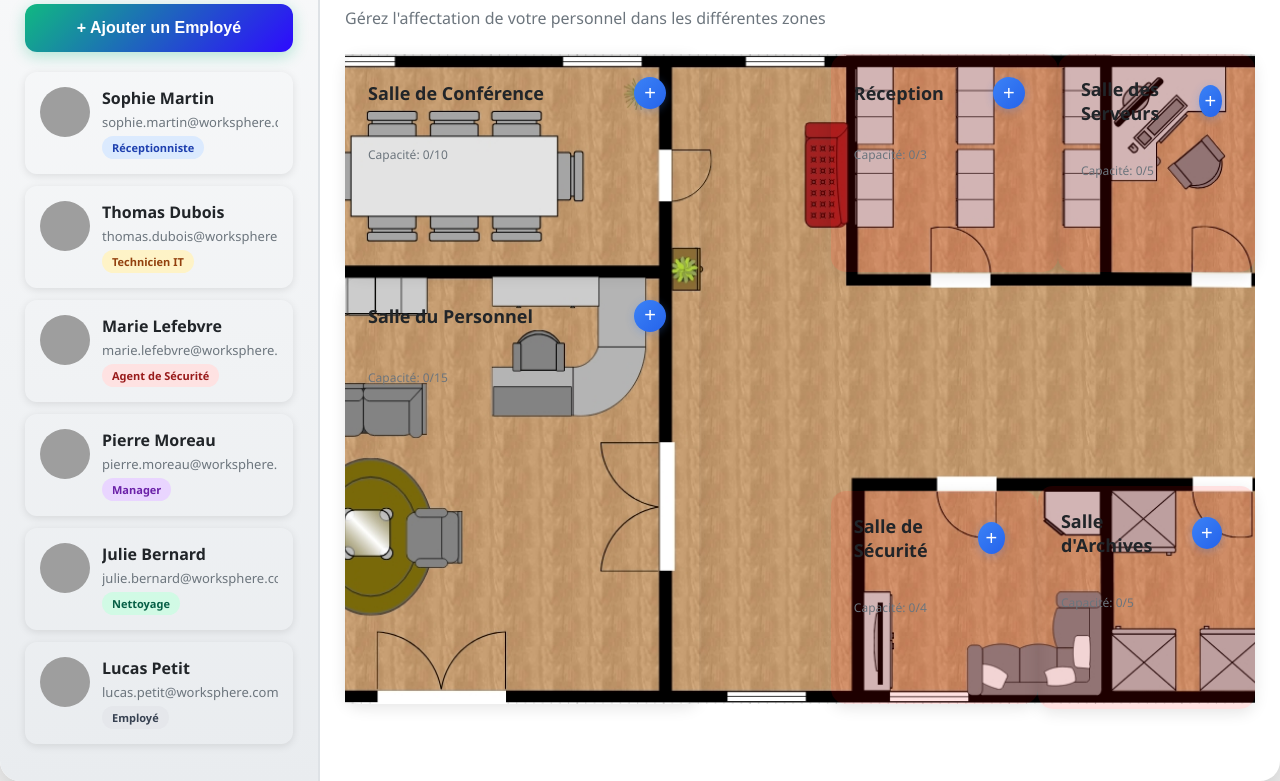
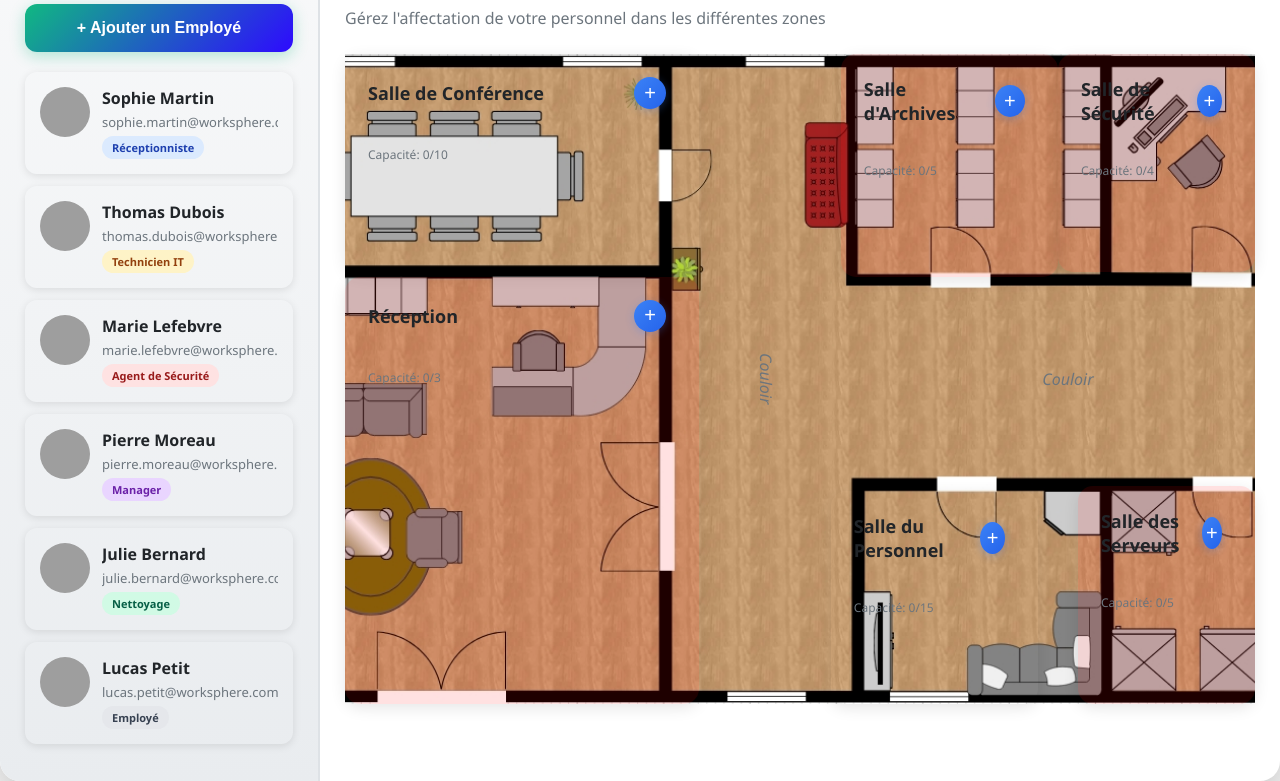
Before and after one commit to IlyasBh02/WorkSphere_Virtual_Workspace, a plain HTML site: page index.html in a window 1280 px wide. Shown: the part 71-852 px from the top of the page. Drawn offline with Linux system fonts and the light colour scheme; grey boxes are pictures that could not be loaded.

Commit message:
adit in the room's section, i hade a prob in the order of room's

```diff
--- a/index.html
+++ b/index.html
@@ -62,6 +62,66 @@
           </div>
 
           <!-- Reception -->
+          <!-- <div class="room-card required-empty" id="room-reception">
+            <div class="room-header">
+              <h3>Réception</h3>
+              <button class="add-to-room-btn" data-room="reception">+</button>
+            </div>
+            <div class="room-workers" id="workers-reception"></div>
+            <div class="room-capacity">
+              Capacité: <span id="cap-reception">0</span>/3
+            </div>
+          </div> -->
+
+          <!-- Archives Room -->
+          <div class="room-card" id="room-archives">
+            <div class="room-header">
+              <h3>Salle d'Archives</h3>
+              <button class="add-to-room-btn" data-room="archives">+</button>
+            </div>
+            <div class="room-workers" id="workers-archives"></div>
+            <div class="room-capacity">
+              Capacité: <span id="cap-archives">0</span>/5
+            </div>
+          </div>
+
+          <!-- Security Room -->
+          <div class="room-card required-empty" id="room-security">
+            <div class="room-header">
+              <h3>Salle de Sécurité</h3>
+              <button class="add-to-room-btn" data-room="security">+</button>
+            </div>
+            <div class="room-workers" id="workers-security"></div>
+            <div class="room-capacity">
+              Capacité: <span id="cap-security">0</span>/4
+            </div>
+          </div>
+
+
+          <!-- Staff Room -->
+          <div class="room-card" id="room-staff">
+            <div class="room-header">
+              <h3>Salle du Personnel</h3>
+              <button class="add-to-room-btn" data-room="staff">+</button>
+            </div>
+            <div class="room-workers" id="workers-staff"></div>
+            <div class="room-capacity">
+              Capacité: <span id="cap-staff">0</span>/15
+            </div>
+          </div>
+
+
+
+
+
+          <!-- Corridor Vertical -->
+          <div class="corridor">Couloir</div>
+
+          <!-- Corridor Horizontal -->
+          <div class="corridor-horizontal">Couloir</div>
+
+
+          <!-- Reception -->
           <div class="room-card required-empty" id="room-reception">
             <div class="room-header">
               <h3>Réception</h3>
@@ -85,38 +145,8 @@
             </div>
           </div>
 
-          <!-- Security Room -->
-          <div class="room-card required-empty" id="room-security">
-            <div class="room-header">
-              <h3>Salle de Sécurité</h3>
-              <button class="add-to-room-btn" data-room="security">+</button>
-            </div>
-            <div class="room-workers" id="workers-security"></div>
-            <div class="room-capacity">
-              Capacité: <span id="cap-security">0</span>/4
-            </div>
-          </div>
-
-          <!-- Corridor Vertical -->
-          <div class="corridor"></div>
-
-          <!-- Corridor Horizontal -->
-          <div class="corridor-horizontal"></div>
-
-          <!-- Staff Room -->
-          <div class="room-card" id="room-staff">
-            <div class="room-header">
-              <h3>Salle du Personnel</h3>
-              <button class="add-to-room-btn" data-room="staff">+</button>
-            </div>
-            <div class="room-workers" id="workers-staff"></div>
-            <div class="room-capacity">
-              Capacité: <span id="cap-staff">0</span>/15
-            </div>
-          </div>
-
           <!-- Archives Room -->
-          <div class="room-card" id="room-archives">
+          <!-- <div class="room-card" id="room-archives">
             <div class="room-header">
               <h3>Salle d'Archives</h3>
               <button class="add-to-room-btn" data-room="archives">+</button>
@@ -125,7 +155,7 @@
             <div class="room-capacity">
               Capacité: <span id="cap-archives">0</span>/5
             </div>
-          </div>
+          </div> -->
         </div>
       </div>
     </div>
```
